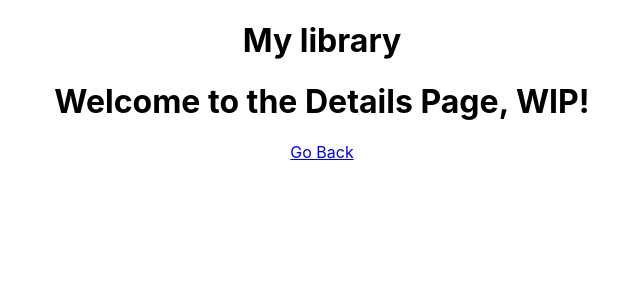
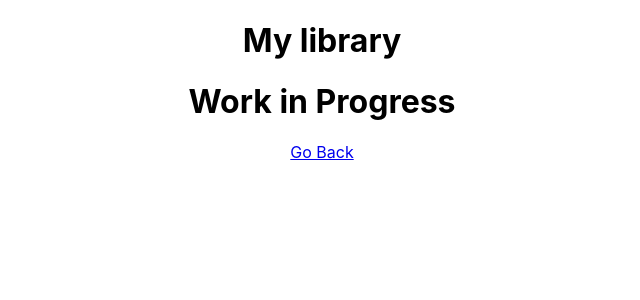
Before and after one commit to sungirl990/sunflix, a React (Create React App) app: page /13-reasons-why in a window 1280 px wide. Shown: the top 300 px of the page, without its empty margins (318-958 px from the left). Built offline with nearby package versions, Linux system fonts and the light colour scheme.

Commit message:
fixed the details page with changing a text

```diff
--- a/src/components/frontend/Details.js
+++ b/src/components/frontend/Details.js
@@ -4,10 +4,25 @@ import { Link } from 'react-router-dom';
 
 export default class Details extends Component {
 
+    constructor() {
+        super();
+        this.state = {
+            welcomeMessage: 'Welcome to the details page'
+        };
+    }
+
+    componentDidMount() {
+        setTimeout(() => {
+            this.setState({
+                welcomeMessage: 'Work in Progress'
+            });
+        }, 3000);
+    }
+
     render() {
         return (
             <div>
-                <h1>Welcome to the Details Page, WIP!</h1>
+                <h1>{this.state.welcomeMessage}</h1>
                 <Link to='/'>Go Back</Link>
             </div>
         );
```
